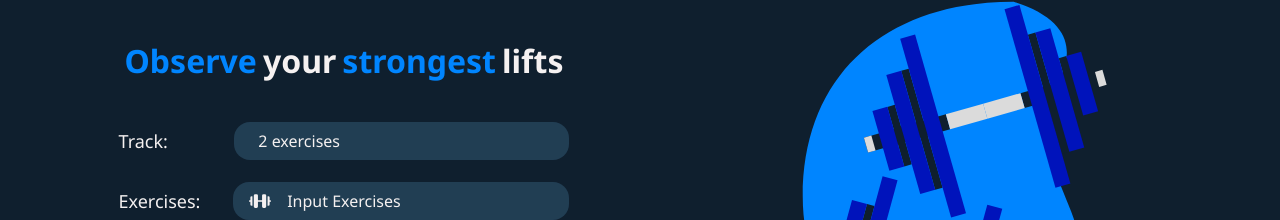
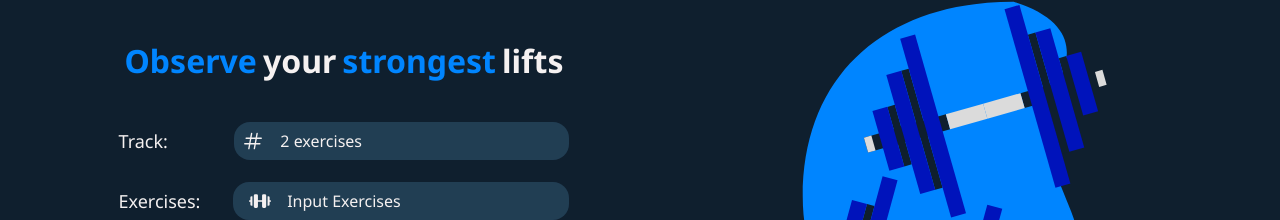
Before and after one commit to AtanasovCode/lift-log, a React (Vite) app: page /input-stats in a window 1280 px wide. Shown: the part 250-470 px from the top of the page. Built offline with nearby package versions, Linux system fonts and the light colour scheme; a web font is replaced by a local one.

Commit message:
added label icon to number of exercises dropdown

```diff
--- a/src/components/input-stats/LiftStats.jsx
+++ b/src/components/input-stats/LiftStats.jsx
@@ -2,12 +2,9 @@ import * as Styled from '../../styles/Styled.Stats';
 import { useTheme } from 'styled-components';
 import {
     HandFist,
-    ListNumbers,
     Barbell,
     ChartDonut,
-    ChartBar,
-    ChartBarHorizontal,
-    ChartPieSlice,
+    Hash,
 } from '@phosphor-icons/react';
 import { useStore } from '../../../useStore';
 import { getChartIcon } from '../../Utils';
@@ -110,7 +107,13 @@ const LiftStats = ({ errorActive, setErrorActive }) => {
                                 </Styled.LabelText>
                                 <DropdownContainer onClick={() => toggleDropdown()}>
                                     <DropdownValue>
-                                        <DropdownIcon></DropdownIcon>
+                                        <Styled.LabelIcon>
+                                            <Hash
+                                                size="100%"
+                                                color={theme.text}
+                                                weight="regular"
+                                            />
+                                        </Styled.LabelIcon>
                                         <DropdownText>{numberOfExercises} exercises</DropdownText>
                                     </DropdownValue>
                                     <DropdownMenu isOpen={isOpen}>
@@ -210,13 +213,6 @@ const DropdownContainer = styled.div`
     border-radius: 16px;
 `;
 
-const DropdownIcon = styled.div`
-    display: flex;
-    align-items: center;
-    justify-content: center;
-    margin-right: 1rem;
-`;
-
 const DropdownValue = styled.div`
     display: flex;
     align-items: center;
```
